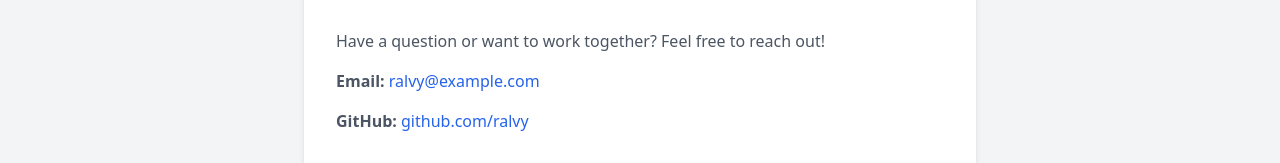
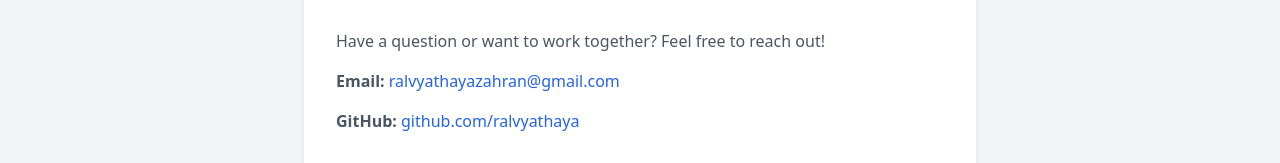
Before and after one commit to ralvyathaya/Ralvy-web-blog, a React (Vite) app: page /contact in a window 1280 px wide. Shown: the part 207-370 px from the top of the page. Built offline with nearby package versions, Linux system fonts and the light colour scheme; the HTML template or start-up script is replaced by a standard one.

Commit message:
Update Contact component with new email and GitHub username for accurate contact information

```diff
--- a/src/pages/Contact.jsx
+++ b/src/pages/Contact.jsx
@@ -39,7 +39,7 @@ const Contact = () => {
             <p>
               <strong>Email:</strong>{' '}
               <a href="mailto:ralvyathayazahran@gmail.com" className="text-blue-600 dark:text-blue-400">
-                ralvy@example.com
+                ralvyathayazahran@gmail.com
               </a>
             </p>
             <p>
@@ -50,7 +50,7 @@ const Contact = () => {
                 rel="noopener noreferrer"
                 className="text-blue-600 dark:text-blue-400"
               >
-                github.com/ralvy
+                github.com/ralvyathaya
               </a>
             </p>
           </div>
```
